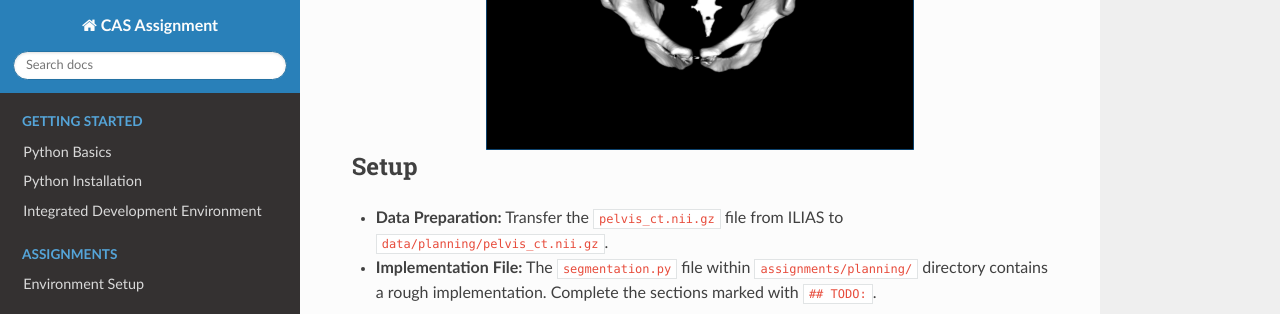
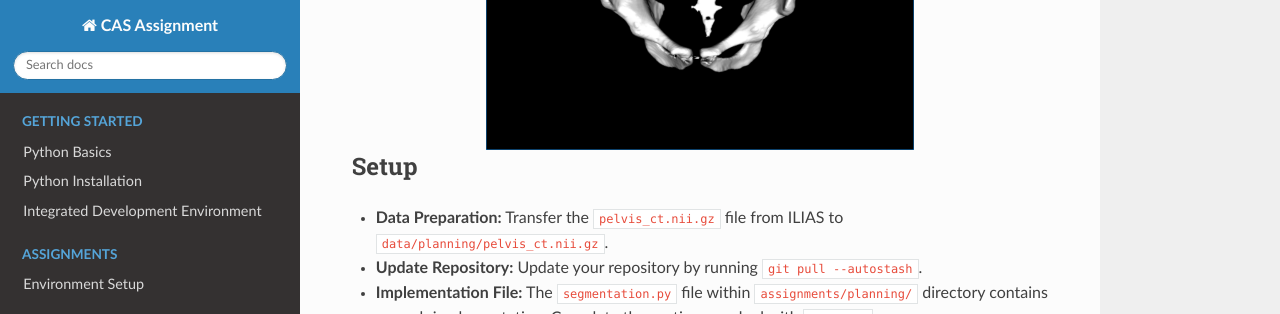
Before and after one commit to persmed/cas-assignment, a Sphinx documentation site: the page built from docs/assignment.surgicalplan.rst, in a window 1280 px wide and 900 px high, scrolled down 534 px, cut to the strip 0-314 px from the top of the window. Built offline with Sphinx 7.4.7 and the Read the Docs theme 3.1.0, drawn with Linux system fonts in a browser that asks for light colours; pages that are not in the unit, such as notebooks, are missing from menus.

Commit message:
docs: remind users to update their repository

```diff
--- a/docs/assignment.surgicalplan.rst
+++ b/docs/assignment.surgicalplan.rst
@@ -14,6 +14,7 @@ Setup
 -----
 
 - **Data Preparation:** Transfer the ``pelvis_ct.nii.gz`` file from ILIAS to ``data/planning/pelvis_ct.nii.gz``.
+- **Update Repository:** Update your repository by running ``git pull --autostash``.
 - **Implementation File:** The ``segmentation.py`` file within ``assignments/planning/`` directory contains a rough implementation. Complete the sections marked with ``## TODO:``.
 
   .. include:: ../assignments/planning/segmentation.py
```
